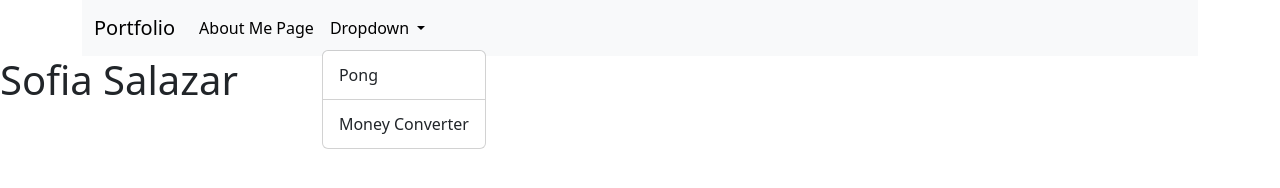
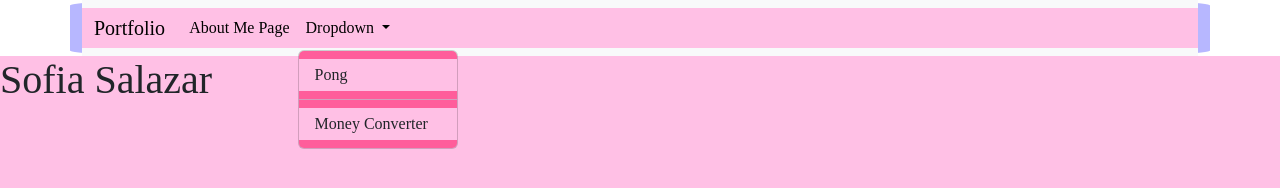
Before and after one commit to s-salazar0915/website-portfolio-with-bootstrap-s-salazar0915-main, a plain HTML site: page index.html in a window 1280 px wide. Both pictures are taken after a click on the button "Dropdown". Drawn offline with nearby package versions, Linux system fonts and the light colour scheme.

```diff
--- a/index.html
+++ b/index.html
@@ -7,6 +7,7 @@
     <link href="https://cdn.jsdelivr.net/npm/bootstrap@5.3.3/dist/css/bootstrap.min.css" rel="stylesheet" integrity="sha384-QWTKZyjpPEjISv5WaRU9OFeRpok6YctnYmDr5pNlyT2bRjXh0JMhjY6hW+ALEwIH" crossorigin="anonymous">
   </head>
   <body>
+    <link rel="stylesheet" href="style.css">
 <div class="container">
 
     <nav class="navbar navbar-expand-lg bg-body-tertiary">
@@ -38,6 +39,5 @@
     <h1>Sofia Salazar</h1>
     <script src="https://cdn.jsdelivr.net/npm/bootstrap@5.3.3/dist/js/bootstrap.bundle.min.js" integrity="sha384-YvpcrYf0tY3lHB60NNkmXc5s9fDVZLESaAA55NDzOxhy9GkcIdslK1eN7N6jIeHz" crossorigin="anonymous"></script>
 
-
   </body>
 </html>
--- a/style.css
+++ b/style.css
@@ -2,4 +2,16 @@
 {
     margin: 0;
     padding: 0;
+    background-color: rgb(255, 192, 229);
+    font-family: 'Cambria, Cochin, Georgia, Times', 'Times New Roman', 'serif';
 }
+
+
+.dropdown-menu{
+    background-color: rgb(255, 93, 155)          ;
+}
+
+.container{
+    background-color: rgb(183, 183, 255);
+    border-radius: 10%;
+}
```
Also changed, not shown: about.html (+1 -0 lines), about.css (added).
